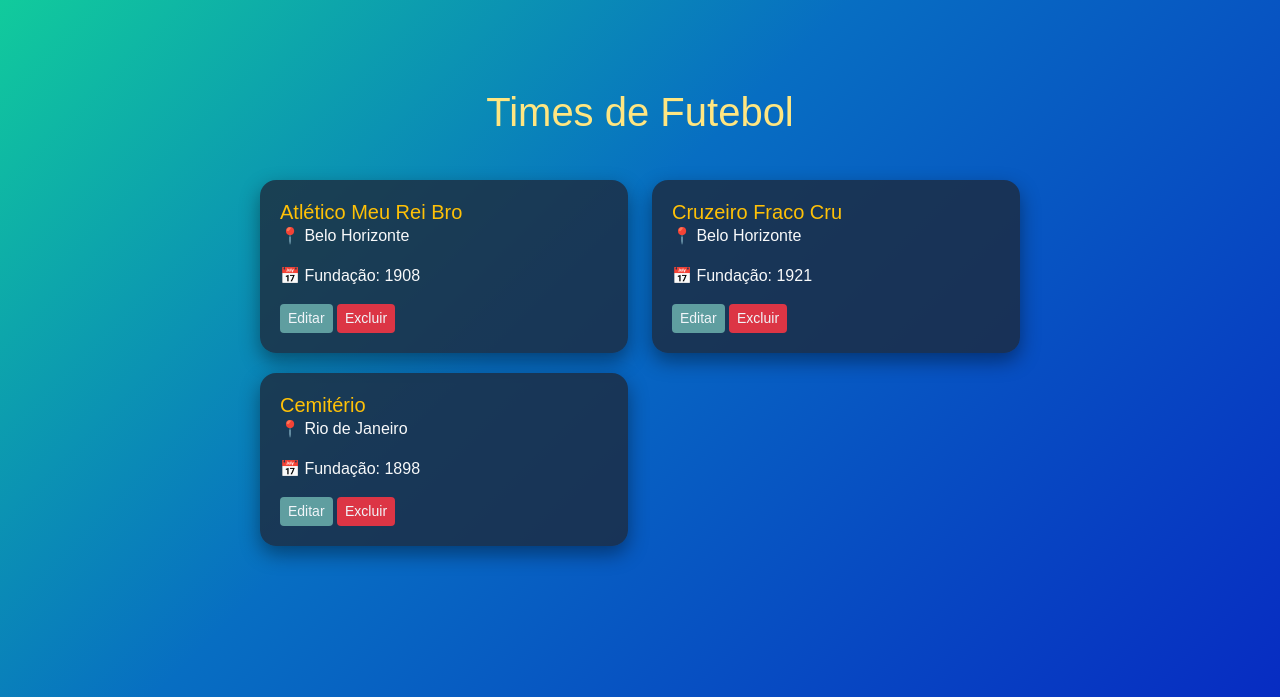
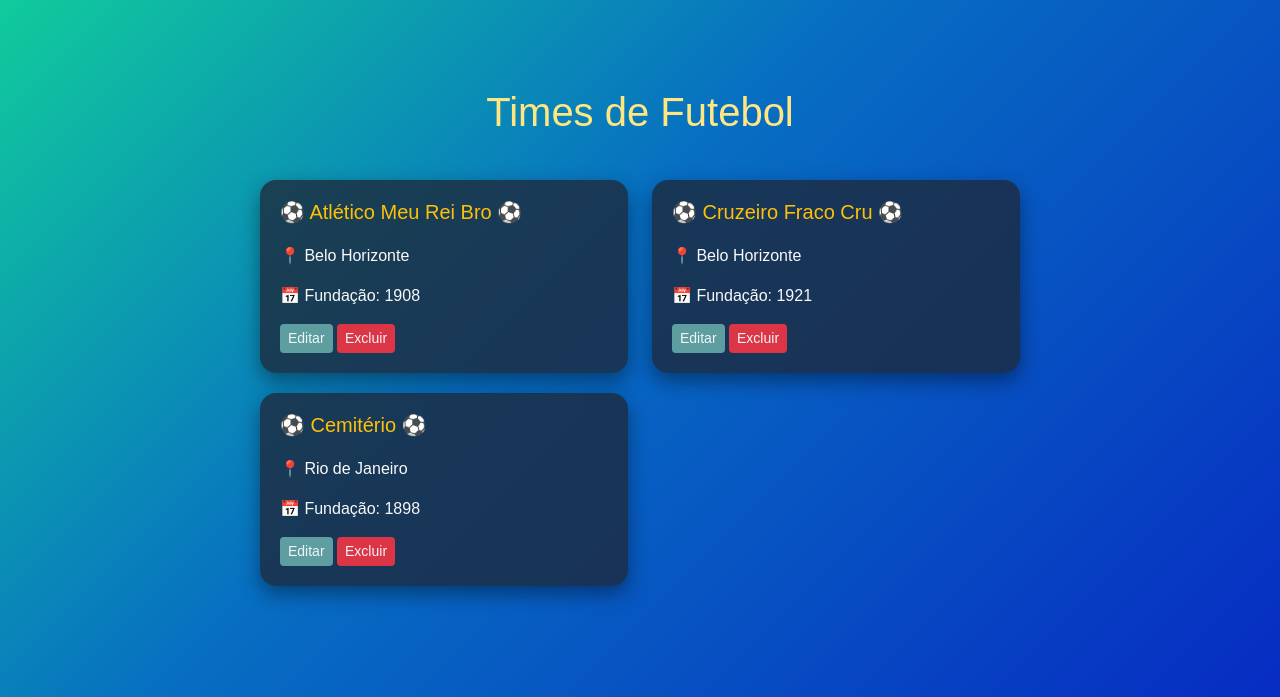
Before and after one commit to Kampos-DCBS/Adalep, a Django app: page / in a window 1280 px wide. Shown: the top 697 px of the page. Run offline with Django 5.2, Linux system fonts and the light colour scheme; data comes from the database, SQL or seed files in the repository.

Commit message:
css atualizado

```diff
--- a/times/static/times/istilo.css
+++ b/times/static/times/istilo.css
@@ -16,6 +16,9 @@
     text-align: center;
     padding: 20px;
     color: #ffe681;
+}
+.card-title{
+    padding-bottom:20px;
 }
 
 #btn-editar {
--- a/times/templates/times/lista.html
+++ b/times/templates/times/lista.html
@@ -19,7 +19,7 @@
             <div class="col-md-6">
                 <div class="card-time text-light">
                     <div class="card-body">
-                        <h5 class="card-title text-warning">{{ time.nome }}</h5>
+                        <h5 class="card-title text-warning">⚽ {{ time.nome }} ⚽</h5>
                         <p class="card-text">📍 {{ time.cidade }}</p>
                         <p class="card-text">📅 Fundação: {{ time.fundacao }}</p>
 
```
